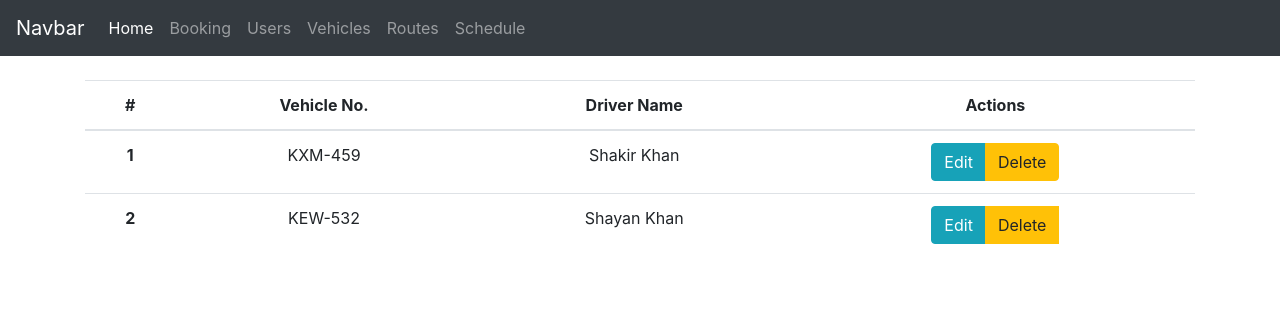
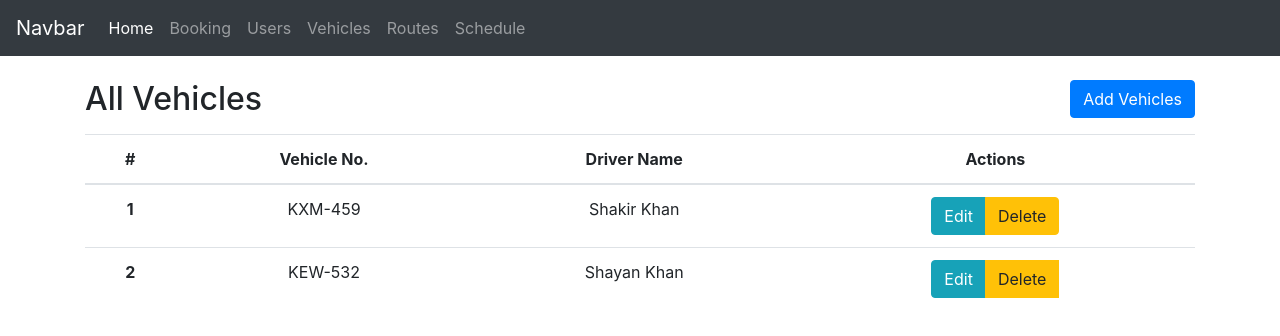
Before and after one commit to anisiqbal/bus-booking-app-react, a React (Create React App) app: page /vehicles in a window 1280 px wide. Shown: the top 336 px of the page. Built offline with nearby package versions, Linux system fonts and the light colour scheme.

Commit message:
add and update modal in vehicles

```diff
--- a/src/components/Vehicles.js
+++ b/src/components/Vehicles.js
@@ -2,7 +2,26 @@ import React from 'react';
 import Modal from '../shared/Modal';
 
 function Vehicles() {
+
+  const addModal = {
+    action: "add",
+    name: "Add"
+  }
+
+  const updateModal = {
+    action: "update",
+    name: "Update"
+  }
+
+
   return (
+
+    <div>
+      <h2 className = "text-left pb-2" >
+          All Vehicles
+
+          <a href="#" className="btn btn-primary float-right" data-toggle="modal" data-target="#exampleModal">Add Vehicles</a>
+        </h2>
 
 
     <table className="table">
@@ -50,6 +69,11 @@ function Vehicles() {
       </tr>
     </tbody>
   </table>
+
+  <Modal data={addModal} />
+    <Modal data={updateModal} />
+
+</div>
     );
 }
 
```
Also changed, not shown: 1 other file (tests, documents, lock files or other folders).
